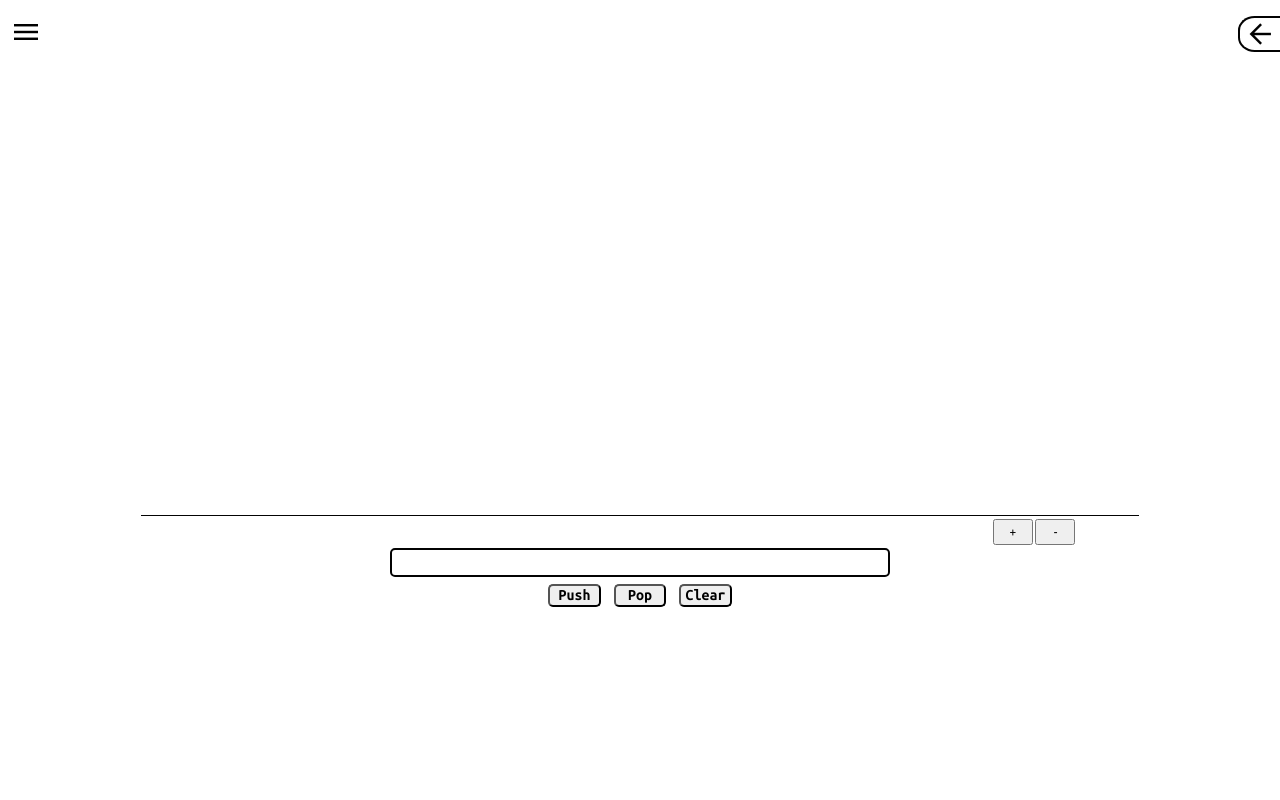
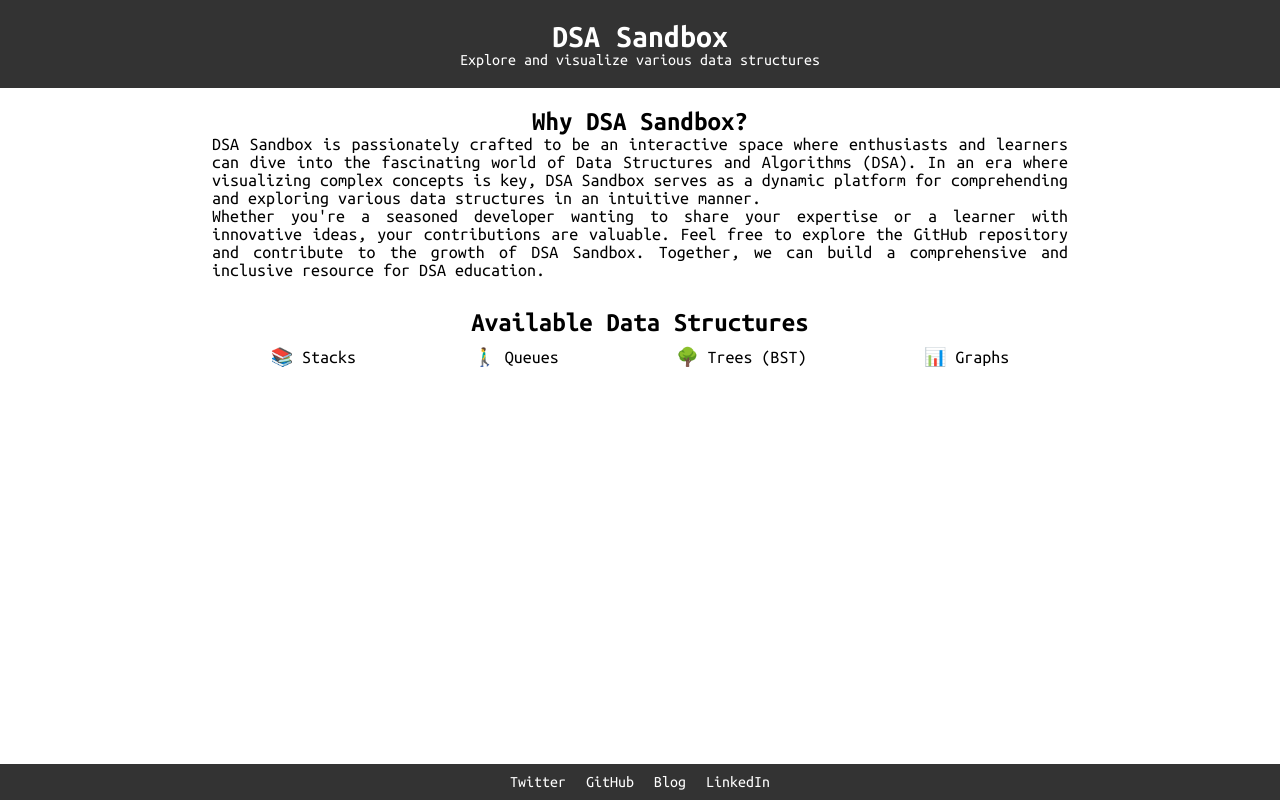
Before and after one commit to m13ha/DSA-SandBox, a React (Vite) app: page / in a window 1280 px wide. Built offline with nearby package versions, Linux system fonts and the light colour scheme.

Commit message:
minor fixes

```diff
--- a/src/App.tsx
+++ b/src/App.tsx
@@ -3,18 +3,21 @@ import Canvas from "./componenets/Canvas"
 import NavBar from "./componenets/Navbar"
 import SideBar from "./componenets/SideBar"
 import Providers from "./contexts/Providers"
+import LandingPage from "./routes/LandingPage"
+import { useLocation } from "react-router-dom"
 
 function App() {
   const [navBarState, setNavBarState] = useState(false);
   const [sideBarState, setSideBarState] = useState(false);
+  const location = useLocation();
 
   return (
     <>
-      <Providers>
+      {(location.pathname !== "/") ? (<Providers>
         <NavBar state={navBarState} setState={setNavBarState} />
         <Canvas navState={navBarState} setNavBarState={setNavBarState} sideBarState={sideBarState} setSideBarState={setSideBarState}></Canvas>
         <SideBar sideState={sideBarState}></SideBar>
-      </Providers>
+      </Providers>) : (<LandingPage></LandingPage>)}
 
 
     </>
--- a/src/componenets/Canvas.tsx
+++ b/src/componenets/Canvas.tsx
@@ -21,7 +21,7 @@ const Canvas: React.FunctionComponent<ICanvasProps> = ({ navState, setNavBarStat
     const stageRef = React.useRef<any>(null);
     const layerRef = React.useRef<any>(null);
     const location = useLocation();
-    const [scale, setScale] = React.useState(1);
+    const [scale, setScale] = React.useState(0.4);
 
     React.useEffect(() => {
         window.addEventListener("resize", updateCanvasDimension);
@@ -62,34 +62,6 @@ const Canvas: React.FunctionComponent<ICanvasProps> = ({ navState, setNavBarStat
     };
 
 
-    // const handleWheel = (e: any) => {
-    //     e.evt.preventDefault();
-
-    //     // adjust the scale based on the wheel movement
-    //     const newScale = e.evt.deltaY > 0 ? scale * 1.1 : scale / 1.1;
-
-    //     // limit the scale to avoid extreme zoom levels
-    //     const limitedScale = Math.min(Math.max(newScale, 0.2), 2);
-
-    //     setScale(limitedScale);
-    // };
-
-    // Attach wheel event listener on mount
-    // React.useEffect(() => {
-    //     const stage = stageRef.current;
-
-    //     if (stage) {
-    //         stage.on('wheel', handleWheel);
-    //     }
-
-    //     return () => {
-    //         if (stage) {
-    //             stage.off('wheel', handleWheel);
-    //         }
-    //     };
-    // }, [handleWheel]);
-
-
 
     return (
         <>
@@ -104,7 +76,7 @@ const Canvas: React.FunctionComponent<ICanvasProps> = ({ navState, setNavBarStat
                 </span>
                 <div className='canvas' ref={canvasRef}>
                     {canvasWidth && (
-                        <Stage width={window.innerWidth} height={window.innerHeight} ref={stageRef}>
+                        <Stage width={window.innerWidth*2} height={window.innerHeight*1.5} ref={stageRef}>
                             <Layer ref={layerRef}
                                 scaleX={scale} scaleY={scale}
                             >
--- a/src/main.tsx
+++ b/src/main.tsx
@@ -22,7 +22,7 @@ const router = createBrowserRouter([
     children: [
       {
         path: "/",
-        element: <StackControls/>,
+        element: <App/>,
       },
       {
         path: "/stacks",
--- /dev/null
+++ b/src/routes/LandingPage.tsx
@@ -0,0 +1,72 @@
+// src/LandingPage.tsx
+import React from 'react';
+import { Link } from 'react-router-dom';
+
+const LandingPage: React.FC = () => {
+    const dataStructures = [
+        { name: 'Stacks', icon: '📚', link: "/stacks" },
+        { name: 'Queues', icon: '🚶‍♂️', link: "/queues" },
+        { name: 'Trees (BST)', icon: '🌳', link: "/trees" },
+        { name: 'Graphs', icon: '📊', link: "/graphs" },
+    ];
+
+    return (
+        <div className='home'>
+            {/* Header Section */}
+            <header>
+                <h1>DSA Sandbox</h1>
+                <p>Explore and visualize various data structures</p>
+            </header>
+
+            {/* Main Section */}
+            <main>
+                {/* Reason for the site */}
+                <section>
+                    <h2>Why DSA Sandbox?</h2>
+                    <p>
+                        DSA Sandbox is passionately crafted to be an interactive space where enthusiasts and learners can dive into the fascinating world of Data Structures and Algorithms (DSA). In an era where visualizing complex concepts is key, DSA Sandbox serves as a dynamic platform for comprehending and exploring various data structures in an intuitive manner.
+                    </p>
+                    <p>
+                        Whether you're a seasoned developer wanting to share your expertise or a learner with innovative ideas, your contributions are valuable. Feel free to explore the GitHub repository and contribute to the growth of DSA Sandbox. Together, we can build a comprehensive and inclusive resource for DSA education.
+                    </p>
+                </section>
+
+                {/* Available Data Structures */}
+                <section>
+                    <h2>Available Data Structures</h2>
+                    <div className="icon-container">
+                        {dataStructures.map((structure, index) => (
+                            <Link to={structure.link} key={index}>
+                                <div className="icon">
+                                    {structure.icon} {structure.name}
+                                </div>
+                            </Link>
+                        ))}
+                    </div>
+                </section>
+            </main>
+
+            {/* Footer Section */}
+            <footer>
+                {/* Creator's Socials */}
+                <div className="socials">
+                    <a href="https://twitter.com/m13ha_" target="_blank" rel="noopener noreferrer">
+                        Twitter
+                    </a>
+                    <a href="https://github.com/m13ha" target="_blank" rel="noopener noreferrer">
+                        GitHub
+                    </a>
+                    <a href="https://m13ha.hashnode.dev/" target="_blank" rel="noopener noreferrer">
+                        Blog
+                    </a>
+                    <a href="https://www.linkedin.com/in/m13ha/" target="_blank" rel="noopener noreferrer">
+                        LinkedIn
+                    </a>
+                    {/* Add more social links as needed */}
+                </div>
+            </footer>
+        </div>
+    );
+};
+
+export default LandingPage;
--- a/src/scss/_btnStyles.scss
+++ b/src/scss/_btnStyles.scss
@@ -43,4 +43,10 @@
         }
     }
 
+    @media (max-width: 600px) {
+        width: 100%; // Set width to 100% for full width on smaller screens
+        min-width: auto; // Reset min-width for better responsiveness
+        margin-bottom: 10px; // Add some spacing at the bottom for better separation
+    }
+
 }
--- /dev/null
+++ b/src/scss/_home.scss
@@ -0,0 +1,104 @@
+// Apply flexbox for layout
+.home {
+    width: 100%;
+    height: 100%;
+    display: flex;
+    flex-direction: column;
+}
+
+header {
+    background-color: #333;
+    color: white;
+    text-align: center;
+    padding: 20px;
+
+    img {
+        max-width: 100%;
+        border-radius: 50%;
+        margin-bottom: 10px;
+    }
+}
+
+main {
+    flex: 1;
+    padding: 20px;
+    text-align: justify;
+    width: 70%;
+    min-width: 320px;
+    display: flex;
+    justify-self: center;
+    flex-wrap: wrap;
+    align-items: stretch;
+    justify-items: flex-start;
+    align-content: flex-start;
+    flex-direction: column;
+    margin: auto;
+    justify-content: flex-start;
+    font-size: 18px;
+
+    h1, h2, h3 {
+        text-align: center;
+    }
+}
+
+section {
+    margin-bottom: 30px;
+}
+
+.icon-container {
+    display: flex;
+    justify-content: space-around;
+    height: 200px;
+
+    a{
+        text-decoration: none;
+        color: inherit;
+    }
+
+    .icon {
+        text-align: center;
+        margin: 10px;
+    }
+}
+
+footer {
+    background-color: #333;
+    color: white;
+    padding: 10px;
+    text-align: center;
+
+    .socials {
+        a {
+            color: white;
+            margin: 0 10px;
+            text-decoration: none;
+
+            &:hover {
+                text-decoration: underline;
+            }
+        }
+    }
+}
+
+// Media query for responsiveness
+@media (max-width: 768px) {
+    header {
+        font-size: 18px;
+    }
+
+    main {
+        padding: 10px;
+    }
+
+    .icon-container {
+        flex-direction: column;
+
+        .icon {
+            margin: 10px 0;
+        }
+    }
+
+    footer {
+        font-size: 14px;
+    }
+}
--- a/src/scss/_sideBar.scss
+++ b/src/scss/_sideBar.scss
@@ -55,4 +55,13 @@
             border-bottom: 2px solid $dark;
         }
     }
+
+
+
+    @media (max-width: 600px) {
+        position: absolute; // Change position to absolute for screens below 600px
+        width: 90%; // Set width to 100% for full width on smaller screens
+        background-color: $light;
+    }
+
 }
--- a/src/scss/index.scss
+++ b/src/scss/index.scss
@@ -2,6 +2,7 @@
 @import "./navbar";
 @import "./canvas";
 @import "./sideBar";
+@import "./home";
 
 
 
@@ -15,7 +16,6 @@ html
     font-family: 'Ubuntu Mono', monospace;
     -ms-overflow-style: none;
     /* IE and Edge */
-    scrollbar-width: none;
 }
 
 
--- a/src/util/createGraphNodes.tsx
+++ b/src/util/createGraphNodes.tsx
@@ -55,7 +55,7 @@ class Graph {
         this.nodes = new Map();
         this.edge = new Map(); // Initial size
         this.size = 0;
-        this.axis = [window.innerWidth / 2, (window.innerHeight / 2)]
+        this.axis = [window.innerWidth, (window.innerHeight)]
         this.links = 0;
     }
 
--- a/src/util/createTreeNode.tsx
+++ b/src/util/createTreeNode.tsx
@@ -37,7 +37,7 @@ class TreeBST {
 
   addNode(value: number) {
     if (!this.root) {
-      this.root = new TreeNode(window.innerWidth / 2, 100, value);
+      this.root = new TreeNode(window.innerWidth, 100, value);
     } else {
       this.addNodeRecursive(this.root, value, 1);
     }
```
